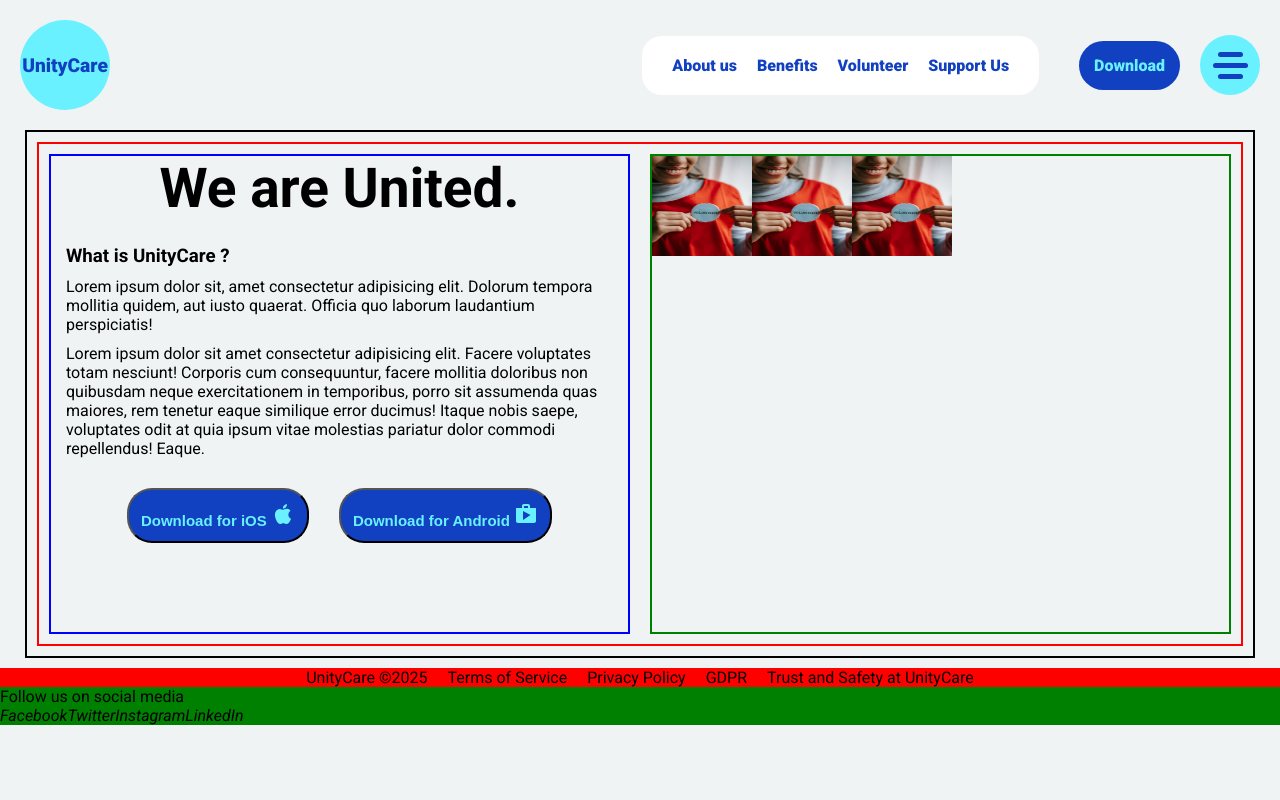
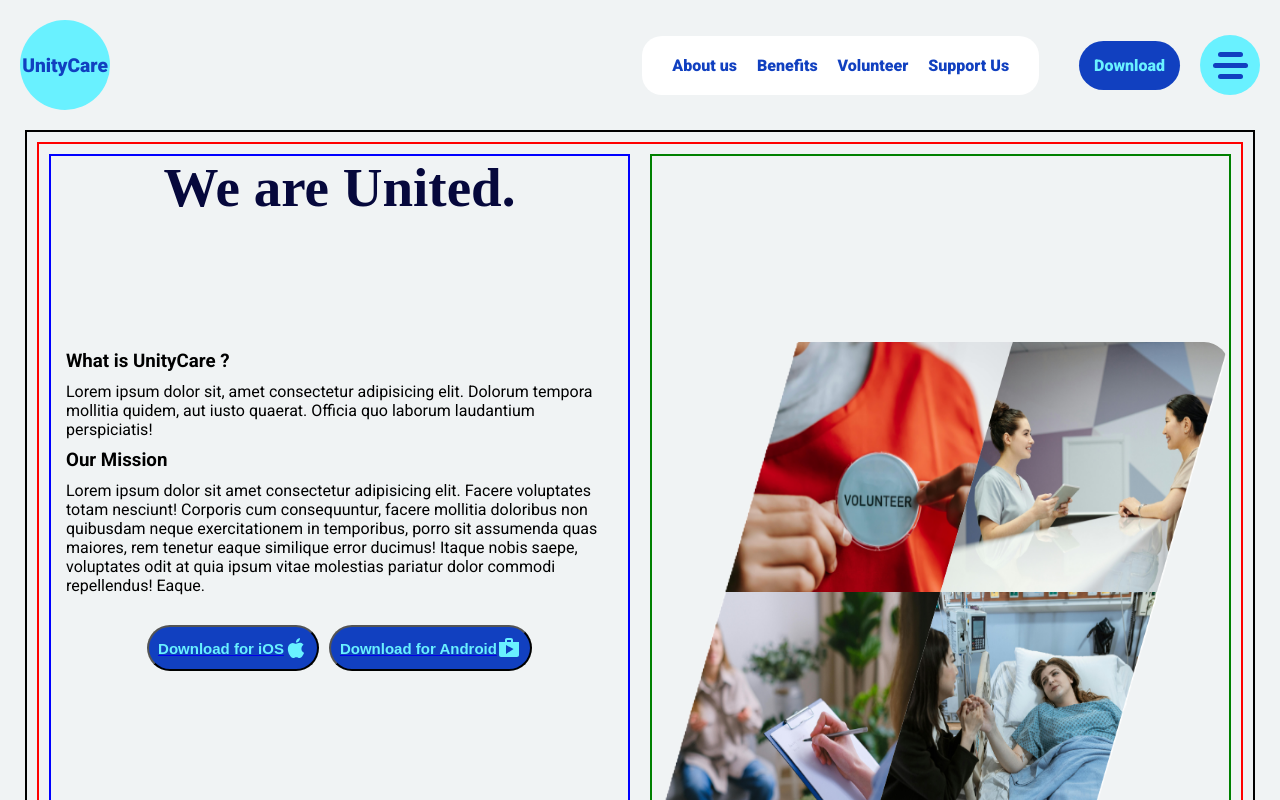
Before and after one commit to Maxmedcodes/unitycare, a React (Vite) app: page / in a window 1280 px wide. Shown: the top 800 px of the page. Built offline with nearby package versions, Linux system fonts and the light colour scheme; a web font is replaced by a local one.

Commit message:
Styling Main page

```diff
--- a/src/components/About.jsx
+++ b/src/components/About.jsx
@@ -12,12 +12,22 @@
                         <h1>We are United.</h1>
                     </div>
                     <div className="about-us-text">
-                        <h3>What is UnityCare ?</h3>
-                        <p>Lorem ipsum dolor sit, amet consectetur adipisicing elit. Dolorum tempora mollitia quidem, aut iusto quaerat. Officia quo laborum laudantium perspiciatis!</p>
+                        <div className="about-us-text-1">
+                            <h3>What is UnityCare ?</h3>
+                            <p>Lorem ipsum dolor sit, amet consectetur adipisicing elit. Dolorum tempora mollitia quidem, aut iusto quaerat. Officia quo laborum laudantium perspiciatis!</p>
 
-                        <p>Lorem ipsum dolor sit amet consectetur adipisicing elit. Facere voluptates totam nesciunt! Corporis cum consequuntur, facere mollitia doloribus non quibusdam neque exercitationem in temporibus, porro sit assumenda quas maiores, rem tenetur eaque similique error ducimus! Itaque nobis saepe, voluptates odit at quia ipsum vitae molestias pariatur dolor commodi repellendus! Eaque.</p>
+                        </div>
+                        <div className="about-us-text-2">
+                            <h3>Our Mission</h3>
+                            <p>Lorem ipsum dolor sit amet consectetur adipisicing elit. Facere voluptates totam nesciunt! Corporis cum consequuntur, facere mollitia doloribus non quibusdam neque exercitationem in temporibus, porro sit assumenda quas maiores, rem tenetur eaque similique error ducimus! Itaque nobis saepe, voluptates odit at quia ipsum vitae molestias pariatur dolor commodi repellendus! Eaque.</p>
 
-                        <DownloadButtons />
+                        </div>
+
+                        <div className="about-us-text-3">
+                            <DownloadButtons />
+                        </div>
+
+
                     </div>
 
                 </div>
@@ -25,17 +35,10 @@
 
 
                     <div className="about-us-image1">
-                        <img src="src\assets\images\image5.jpg" alt="" height={"100px"} width={"100px"} />
+                        <img src="src\assets\images\MainImage.png" alt="Multiple Images of People in a health setting" height={"500px"} width={"100%"} />
 
                     </div>
-                    <div className="about-us-image2">
-                        <img src="src\assets\images\image5.jpg" alt="" height={"100px"} width={"100px"} />
 
-                    </div>
-                    <div className="about-us-image3">
-                        <img src="src\assets\images\image5.jpg" alt="" height={"100px"} width={"100px"} />
-
-                    </div>
 
 
                 </div>
--- a/src/components/DownloadButtons.jsx
+++ b/src/components/DownloadButtons.jsx
@@ -6,12 +6,12 @@
     return (
         <div className="download-buttons">
             <a href="https://www.example.com" download>
-                <button>
+                <button className='download-links' type='button'>
 
                     Download for iOS <AppleIcon /></button>
             </a>
             <a href="https://www.example.com" download>
-                <button>  Download for Android <ShopIcon /></button>
+                <button className='download-links' type='button'>  Download for Android <ShopIcon /></button>
             </a>
         </div>
     );
--- a/src/index.css
+++ b/src/index.css
@@ -126,7 +126,7 @@
 .about-us {
   border: 2px solid red;
   display: flex;
-  height: 500px;
+  height: 900px;
   width: 100%;
   margin: 10px;
 }
@@ -145,8 +145,15 @@
   height: auto;
   width: 50%;
   display: flex;
+  flex-direction: column;
+  justify-content: space-around;
   margin: 10px;
 
+
+}
+
+.about-us-images img {
+  border-radius: 25px;
 }
 
 .about-us-header h1 {
@@ -162,6 +169,19 @@
   margin: 10px 0;
 }
 
+.about-us-header {
+  display: flex;
+  justify-content: center;
+  align-items: center;
+}
+
+.about-us-header h1 {
+  height: 169px;
+  width: 370px;
+  color: #06083c;
+  font-family: moder;
+}
+
 .about-us-text p {
   margin: 10px 0;
 }
@@ -173,15 +193,20 @@
   color: #69f1ff;
   font-weight: 700;
   font-size: 15px;
-  padding: 12px;
+  padding: 9px;
   border-radius: 25px;
-  margin: 20px 15px;
+  margin: 20px 5px;
   text-align: center;
 }
 
 .download-buttons {
   display: flex;
   justify-content: center;
+  align-items: center;
+}
+
+.download-links {
+  display: flex;
   align-items: center;
 }
 
```
Also changed, not shown: src/assets/images/MainImage.png (added).
